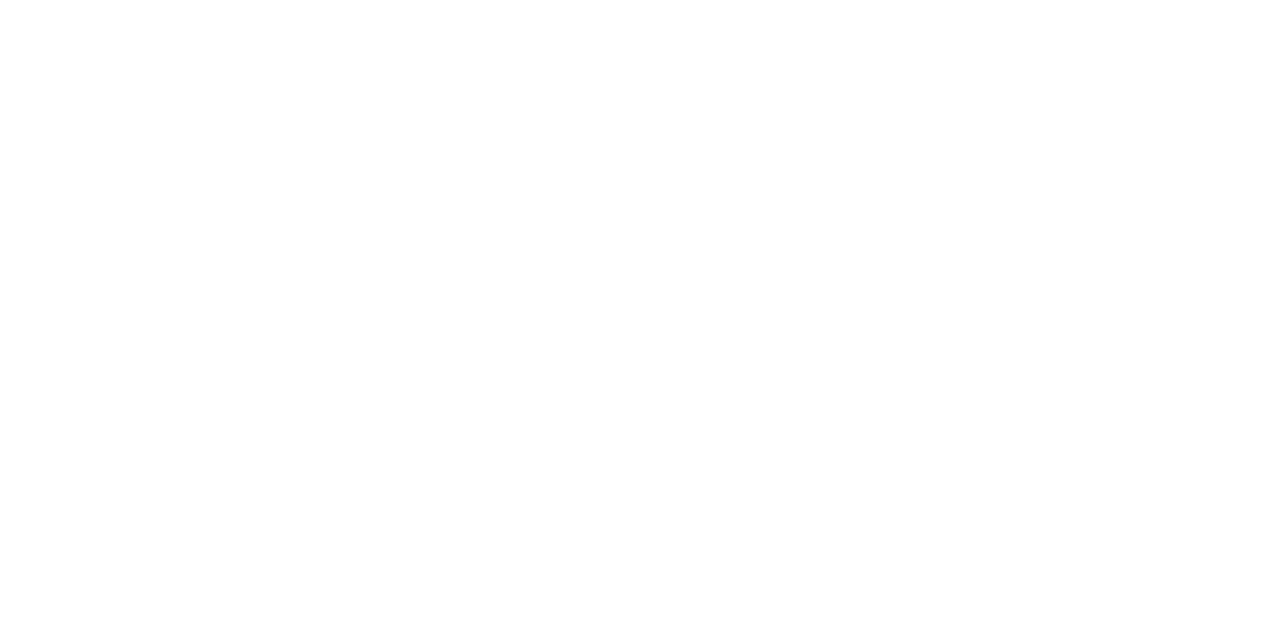
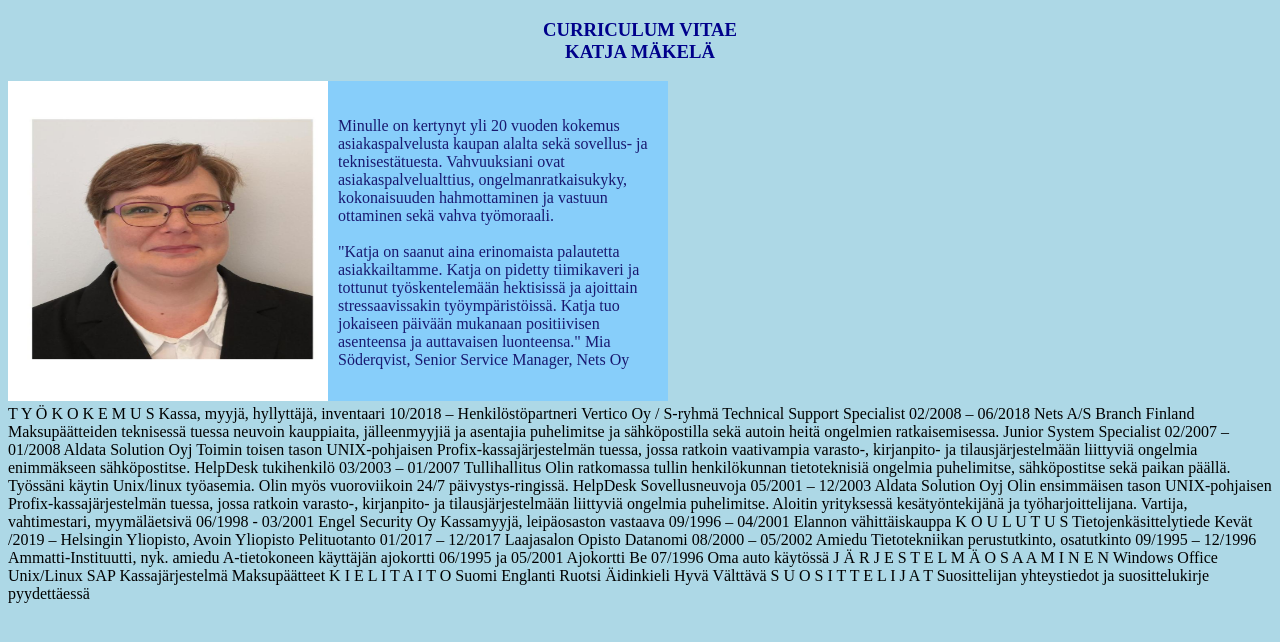
Before and after one commit to Cataya/CV, a plain HTML site: page index.html in a window 1280 px wide. Drawn offline with Linux system fonts and the light colour scheme; files whose address does not match are found by name.

Commit message:
logot, esittely

```diff
--- a/index.html
+++ b/index.html
@@ -3,14 +3,99 @@
 	<head>
 		<link rel="stylesheet" href="style.css">
 		<meta charset="utf-8">
-		<title>Kajan CV</title>
+		<title>Katja Mäkelän CV</title>
 	</head>
 
 	<body>
+		<h3>CURRICULUM VITAE<br>KATJA MÄKELÄ </h3>
+
+		<img src="/home/katja/CV/assets/Kuvani.jpg" alt="kuvani" height="320" width="320" >
+
+		<div class="esittely-box-container">
+                        <p class="esittely">
+		Minulle on kertynyt yli 20 vuoden kokemus asiakaspalvelusta kaupan alalta sekä sovellus- ja teknisestätuesta. Vahvuuksiani ovat asiakaspalvelualttius, ongelmanratkaisukyky, kokonaisuuden hahmottaminen ja vastuun ottaminen sekä vahva työmoraali.
+		<br><br>
+"Katja on saanut aina erinomaista palautetta asiakkailtamme. Katja on pidetty tiimikaveri ja tottunut työskentelemään hektisissä ja ajoittain stressaavissakin työympäristöissä. Katja tuo jokaiseen päivään mukanaan positiivisen asenteensa ja auttavaisen luonteensa."
+Mia Söderqvist, Senior Service Manager, Nets Oy
+
+			</p>
+                </div>
+
+		<br>
+T Y Ö K O K E M U S
+
+Kassa, myyjä, hyllyttäjä, inventaari		10/2018 –
+Henkilöstöpartneri Vertico Oy / S-ryhmä
+
+
+Technical Support Specialist 			02/2008 – 06/2018
+Nets A/S Branch Finland
+
+Maksupäätteiden teknisessä tuessa neuvoin kauppiaita, jälleenmyyjiä ja asentajia puhelimitse ja sähköpostilla sekä autoin heitä ongelmien ratkaisemisessa.
+
+Junior System Specialist				02/2007 – 01/2008
+Aldata Solution Oyj
+
+Toimin toisen tason UNIX-pohjaisen Profix-kassajärjestelmän tuessa, jossa ratkoin vaativampia varasto-, kirjanpito- ja tilausjärjestelmään liittyviä ongelmia enimmäkseen sähköpostitse.
+
+HelpDesk tukihenkilö				03/2003 – 01/2007
+Tullihallitus
+
+Olin ratkomassa tullin henkilökunnan tietoteknisiä ongelmia puhelimitse, sähköpostitse sekä paikan päällä. Työssäni käytin Unix/linux työasemia. Olin myös vuoroviikoin 24/7 päivystys-ringissä.
+
+HelpDesk Sovellusneuvoja			05/2001 – 12/2003
+Aldata Solution Oyj
+
+Olin ensimmäisen tason UNIX-pohjaisen Profix-kassajärjestelmän tuessa, jossa ratkoin  varasto-, kirjanpito- ja tilausjärjestelmään liittyviä ongelmia puhelimitse. Aloitin yrityksessä kesätyöntekijänä ja työharjoittelijana.
+
+
+Vartija, vahtimestari, myymäläetsivä		06/1998 - 03/2001
+Engel Security Oy
+
+
+Kassamyyjä, leipäosaston vastaava		09/1996 – 04/2001
+Elannon vähittäiskauppa
+
+
+K O U L U T U S
+
+
+Tietojenkäsittelytiede				Kevät /2019 –
+Helsingin Yliopisto, Avoin Yliopisto
+
+Pelituotanto						01/2017 – 12/2017
+Laajasalon Opisto
+
+Datanomi						08/2000 – 05/2002
+Amiedu
+
+Tietotekniikan perustutkinto, osatutkinto	09/1995 – 12/1996
+Ammatti-Instituutti, nyk. amiedu
+
+A-tietokoneen käyttäjän ajokortti		06/1995 ja 05/2001
 
 
 
+Ajokortti Be						07/1996
+Oma auto käytössä
 
+
+J Ä R J E S T E L M Ä O S A A M I N E N
+
+Windows 		Office				Unix/Linux
+SAP			Kassajärjestelmä	     	Maksupäätteet
+
+K I E L I T A I T O
+
+Suomi				     Englanti			Ruotsi
+Äidinkieli			     Hyvä			Välttävä
+
+
+S U O S I T T E L I J A T
+
+Suosittelijan yhteystiedot ja suosittelukirje pyydettäessä
+
+		</p>
 	</body>
 
 </html>
--- a/style.css
+++ b/style.css
@@ -1,3 +1,26 @@
+body {
+	background-color: #ADD8E6;
+}
+H3 {
+	color: #00008B;
+	text-align: center;
+}
+.esittely-box-container {
+  position: absolute;
+  margin-top: -324px;
+  margin-left: 320px;
+  padding-left: 10px;
+  padding-right: 10px;
+  width: 320px;
+  height: 300px;
+  padding-top: 20px;
+  text-align: left;
+  background-color: #87CEFA;
+}
+
+.esittely {
+	color: #191970;
+
 .tyopaikka {
   	color:black;
 }
```
Also changed, not shown: assets/A_kortti_logo.jpg (added), assets/Aldata.png (added), assets/Kallion_kaiut.png (added), assets/Kuvani.jpg (added), assets/Nets2.gif (added), assets/Tulli.jpg (added), assets/logo.png (added), assets/siwa.jpg (added), assets/trafi.png (added), assets/yliopisto.png (added), 3 other files.
